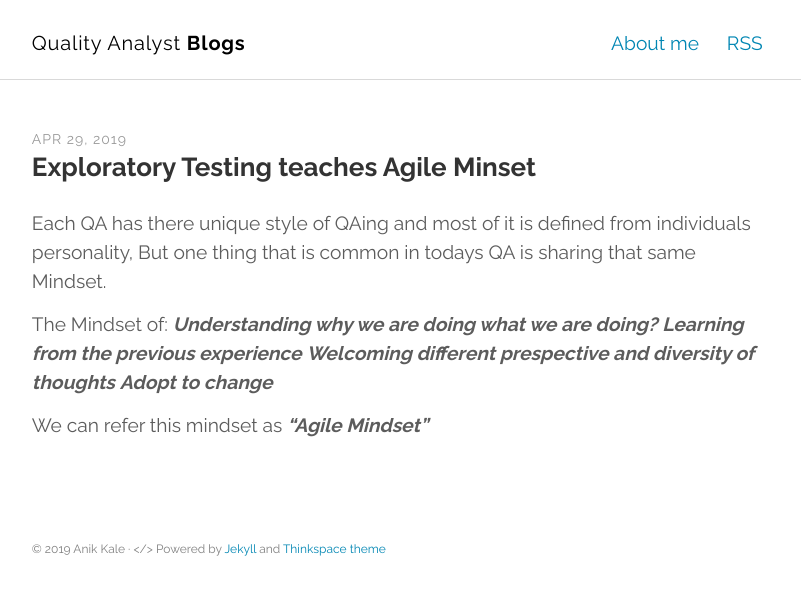
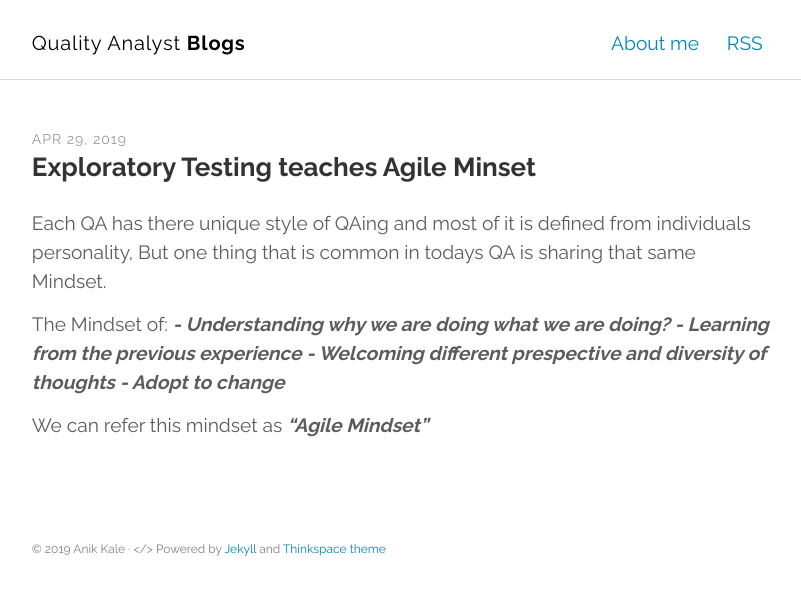
Before and after one commit to Anik-Tester/blog-platform, a Jekyll site: the page built from _posts/2019-04-29-exporatory-testing.md, in a window 1280 px wide. Shown: the top 595 px of the page, without its empty margins (237-1038 px from the left). Built offline with Jekyll 4.4.1, drawn with Linux system fonts in a browser that asks for light colours.

Commit message:
Started adding blog content part 2

```diff
--- a/_posts/2019-04-29-exporatory-testing.md
+++ b/_posts/2019-04-29-exporatory-testing.md
@@ -9,9 +9,9 @@ keywords: "Exploratory Testing, Agile Mindset"
 Each QA has there unique style of QAing and most of it is defined from individuals personality, But one thing that is common in todays QA is sharing that same Mindset.
 
 The Mindset of:
-***Understanding why we are doing what we are doing?***
-***Learning from the previous experience***
-***Welcoming different prespective and diversity of thoughts***
-***Adopt to change***
+***- Understanding why we are doing what we are doing?***
+***- Learning from the previous experience***
+***- Welcoming different prespective and diversity of thoughts***
+***- Adopt to change***
 
 We can refer this mindset as ***"Agile Mindset"***
```
